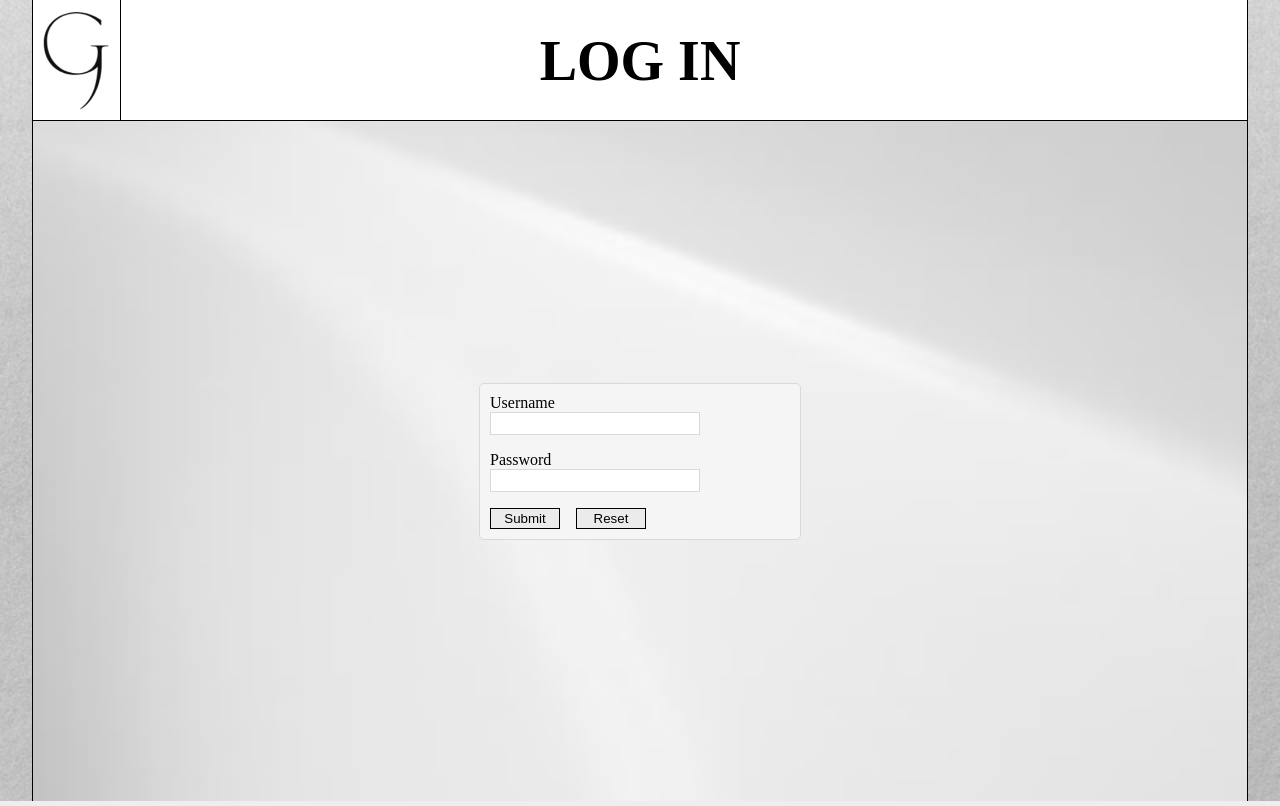
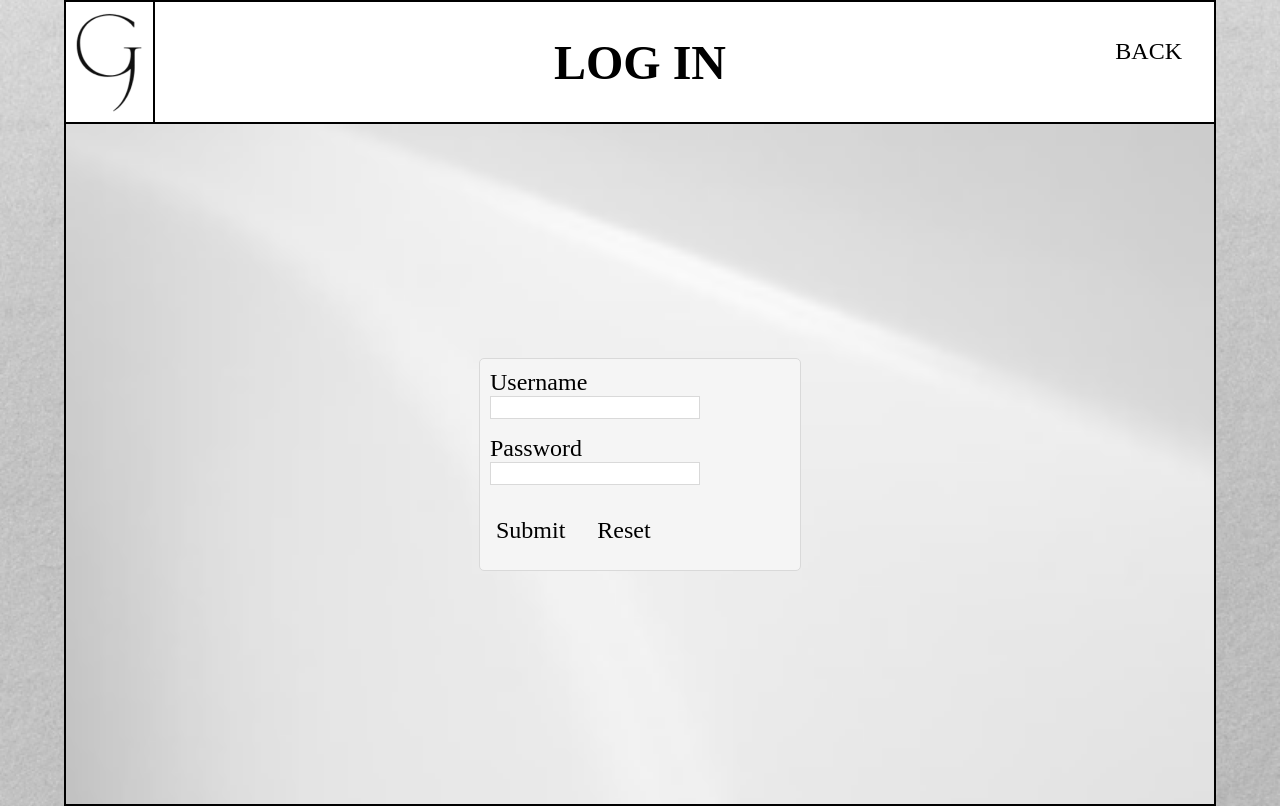
Before and after one commit to sigma-Jakub/gemorskosWebsite, a PHP site: page /login.php in a window 1280 px wide. Run offline with PHP 8.4, Linux system fonts and the light colour scheme.

Commit message:
improved login page

```diff
--- a/login.php
+++ b/login.php
@@ -42,13 +42,17 @@
     <link rel="stylesheet" href="styles/styleLogin.css">
 </head>
 <body>
+    <div class="pageWrapper">
         <header>
             <div id="headerContent">
                 <img id="logo" src="images/loginPageImg/logo-no-text.png" alt="Logo">
                 <p id="headerText">LOG IN</p>
+                <div class="buttonWrapper">
+                    <a href="main.php" class="loginButton headerButton">BACK</a>
+                </div>
             </div>
         </header>
-    <main>
+        <main class="mainFlex">
             <div id="mainContent">
                 <form action="<?php echo $_SERVER["PHP_SELF"] ?>" method="POST">
                     <div class="formCategory">
@@ -60,10 +64,11 @@
                         <input type="password" name="password" id="password">
                     </div>
                     <div id="buttonContainer">
-                    <button type="submit">Submit</button>
-                    <button type="reset">Reset</button>
+                        <button type="submit" class="loginButton">Submit</button>
+                        <button type="reset" class="loginButton">Reset</button>
                     </div>
                 </form>
+                <div class="errorsContainer">
                     <?php
                         if($_SERVER["REQUEST_METHOD"] == "POST")
                         {
@@ -71,6 +76,8 @@
                         }
                     ?>
                 </div>
+            </div>
         </main>
+    </div>
 </body>
 </html>
--- a/styles/styleLogin.css
+++ b/styles/styleLogin.css
@@ -1,10 +1,38 @@
 body
 {
+    font-family: 'Times New Roman', Times, serif;
+    display: flex;
+    justify-content: center;
     margin: 0;
     height: 100vh;
     overflow: hidden;
     /* Remove this when it's fixed. */
     background-image: url(../images/loginPageImg/sidebar.png);
+    font-size: 24px;
+}
+
+button {
+    font-family: 'Times New Roman', Times, serif;
+    font-size: 24px;
+}
+
+p {
+    margin: 0;
+}
+
+.pageWrapper {
+    width: 90%;
+}
+
+.mainFlex {
+    display: flex;
+    justify-content: center;
+    align-items: center;
+    background-image: url(../images/loginPageImg/bg.png);
+    background-size: cover;
+    border-bottom: 2px solid #000000;
+    border-left: 2px solid #000000;
+    border-right: 2px solid #000000;
 }
 
 /* General design ends here.
@@ -15,21 +43,22 @@ header
     margin: 0;
     padding: 0;
     height: auto;
-    display: grid;
-    grid-template-columns: 2.5% auto 1fr 2.5%;
     align-items: center;
     position: relative;
 }
 
 #headerContent
 {
-    height: 15vh;
+    display: flex;
+    justify-content: space-between;
     grid-area: 2 / 3;
     background-color: white;
-    border: 1px solid black;
-    border-top: none;
-    display: grid;
-    grid-template-columns: auto 1fr;
+    border: 2px solid black;
+}
+
+.buttonWrapper {
+    margin-top: 36px;
+    margin-right: 26px;
 }
 
 #logo
@@ -38,13 +67,13 @@ header
     grid-column: 1 / 2;
     height: 15vh;
     box-sizing: border-box;
-    border-right: 1px solid black;
+    border-right: 2px solid black;
 }
 
 #headerText
 {
     margin: 0;
-    font-size: 7vh;
+    font-size: 6vh;
     font-weight: bold;
     position: absolute;
     top: 50%;
@@ -65,13 +94,13 @@ main
 #mainContent
 {
     grid-column: 2 / 3;
-    background-image: url(../images/loginPageImg/bg.png);
+    /* background-image: url(../images/loginPageImg/bg.png); */
     background-size: cover;
-    border-left: 1px solid black;
-    border-right: 1px solid black;
-    display: grid;
+    /* border-left: 1px solid black;
+    border-right: 1px solid black; */
+    display: flex;
+    flex-direction: column;
     align-items: center;
-    justify-items: center;
     height: 100%;
 }
 
@@ -124,12 +153,45 @@ input[type=button], [type=submit], [type=reset]
 
 #buttonContainer
 {
-    display: grid;
-    grid-template-columns: auto 1fr;
-    column-gap: 1rem;
+    display: flex;
+    align-items: center;
+    gap: 20px;
+}
+
+.loginButton {
+    width: fit-content;
+    text-decoration: none;
+    border: none;
+    background-color: #F5F5F5;
+    color: #000000;
+    padding: 16px 6px;
+    transition: 0.3s;
+}
+
+.loginButton:hover {
+    background-color: #D9D9D9;
+}
+
+.loginButton:active {
+    opacity: 0.7;
+}
+
+.headerButton {
+    background-color: #FFFFFF;
+}
+
+
+.errorsContainer {
+    display: flex;
+    justify-content: center;
+    align-items: center;
+    flex-direction: column;
 }
 
 .error
 {
+    font-size: 18px;
     color: red;
+    margin-top: 6px;
+    margin-bottom: 6px;
 }
```
Lines whose indentation alone changed are shown as unchanged.
